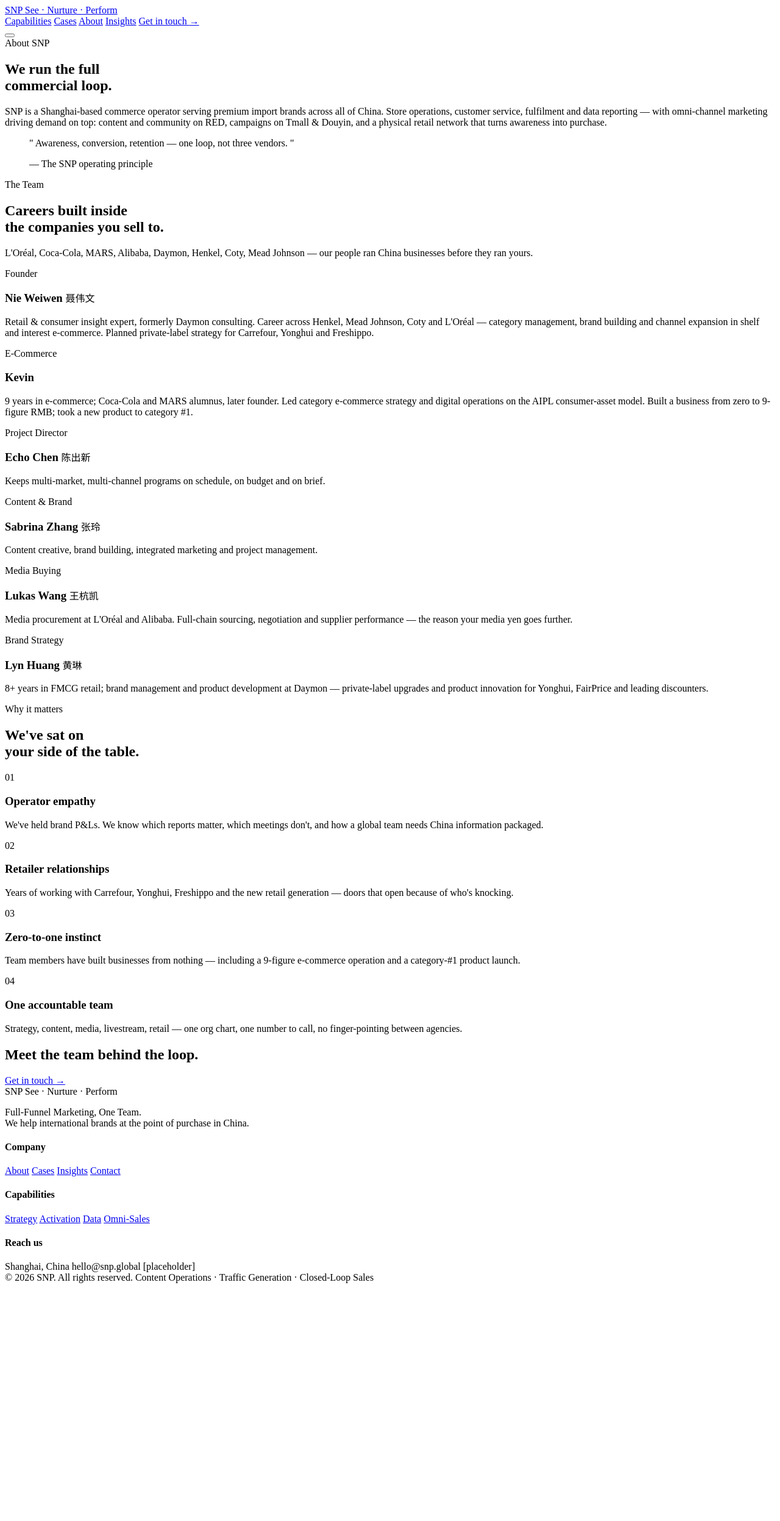
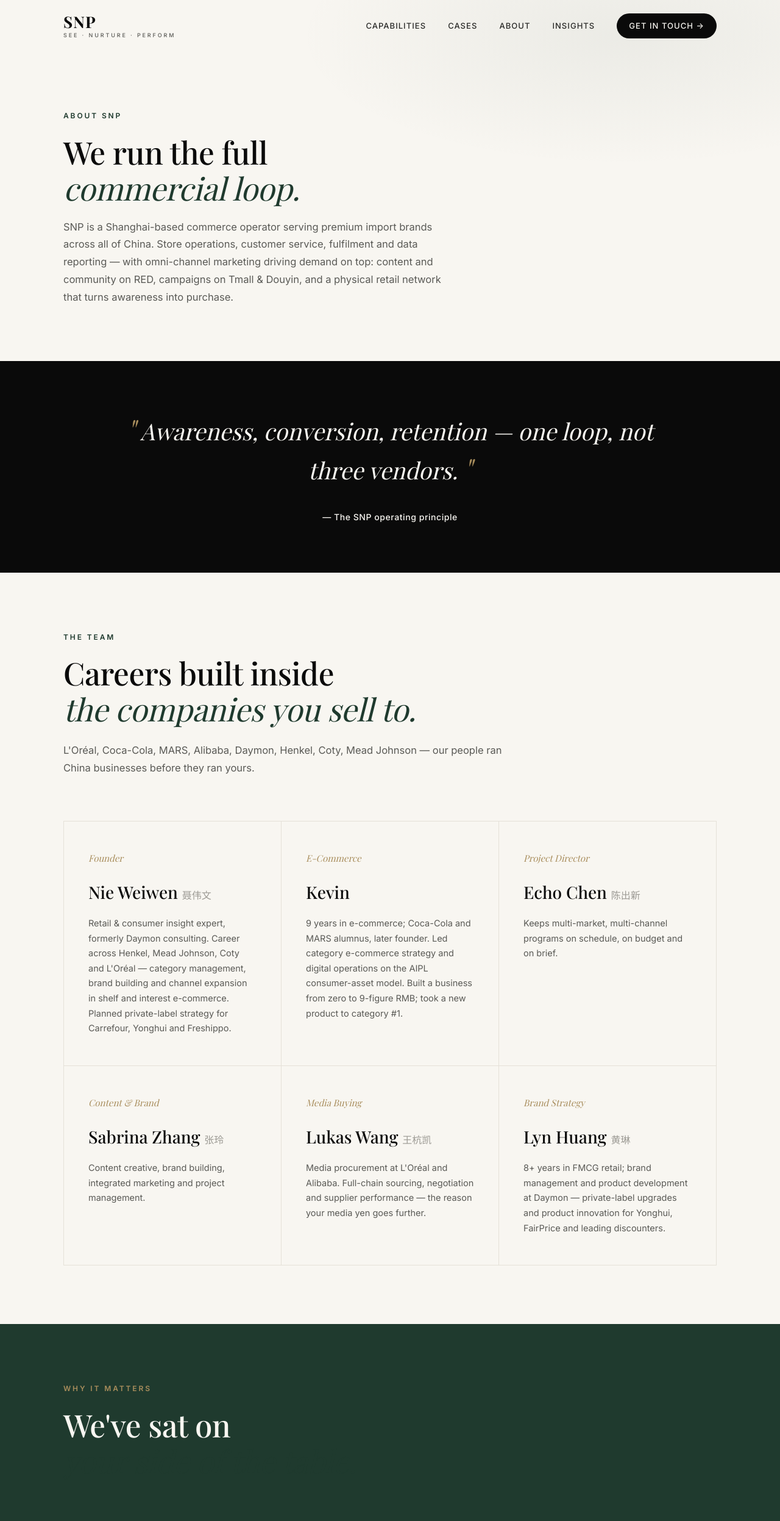
Before and after one commit to ijeni0819-gif/snp-website, a plain HTML site: page about.html in a window 1280 px wide. Shown: the top 2494 px of the page at 61% size. Before the commit the page ends 2112 px from the top, so only its background shows below. Drawn offline with nearby package versions, Linux system fonts and the light colour scheme; the site is published under a folder, as on GitHub Pages, so addresses that start at the root find nothing; a web font is replaced by a local one.

Commit message:
Fix paths for GitHub Pages subpath

```diff
--- a/about.html
+++ b/about.html
@@ -5,25 +5,25 @@
   <meta name="viewport" content="width=device-width, initial-scale=1.0">
   <title>About — SNP | Operators from L'Oréal, Coca-Cola, Alibaba, Daymon</title>
   <meta name="description" content="SNP is a Shanghai-based commerce operator serving premium import brands across China. Our team built careers at L'Oréal, Coca-Cola, MARS, Alibaba, Daymon and Henkel before building yours.">
-  <link rel="icon" href="/assets/favicon.svg" type="image/svg+xml">
+  <link rel="icon" href="./assets/favicon.svg" type="image/svg+xml">
   <link rel="preconnect" href="https://fonts.googleapis.com">
   <link rel="preconnect" href="https://fonts.gstatic.com" crossorigin>
   <link href="https://fonts.googleapis.com/css2?family=Playfair+Display:ital,wght@0,400;0,500;0,600;0,700;1,400&family=Inter:wght@300;400;500;600;700&family=Noto+Sans+SC:wght@300;400;500;600&display=swap" rel="stylesheet">
-  <link rel="stylesheet" href="/assets/css/styles.css">
+  <link rel="stylesheet" href="./assets/css/styles.css">
 </head>
 <body>
   <header class="header" id="header">
     <div class="header-inner">
-      <a href="/" class="logo">
+      <a href="./index.html" class="logo">
         <span class="logo-mark">SNP</span>
         <span class="logo-tagline">See · Nurture · Perform</span>
       </a>
       <nav class="nav">
-        <a href="/services.html" class="nav-link">Capabilities</a>
-        <a href="/cases.html" class="nav-link">Cases</a>
-        <a href="/about.html" class="nav-link">About</a>
-        <a href="/insights.html" class="nav-link">Insights</a>
-        <a href="/contact.html" class="nav-link nav-cta">Get in touch <span class="arrow">→</span></a>
+        <a href="./services.html" class="nav-link">Capabilities</a>
+        <a href="./cases.html" class="nav-link">Cases</a>
+        <a href="./about.html" class="nav-link">About</a>
+        <a href="./insights.html" class="nav-link">Insights</a>
+        <a href "./contact.html" class="nav-link nav-cta">Get in touch <span class="arrow">→</span></a>
       </nav>
       <button class="nav-toggle" aria-label="Toggle menu" id="navToggle"><span></span><span></span></button>
     </div>
@@ -160,7 +160,7 @@
   <section class="section section-cta">
     <div class="container">
       <h2 class="cta-title">Meet the team <span class="serif-italic">behind the loop.</span></h2>
-      <a href="/contact.html" class="btn-primary btn-large">Get in touch <span class="arrow">→</span></a>
+      <a href "./contact.html" class="btn-primary btn-large">Get in touch <span class="arrow">→</span></a>
     </div>
   </section>
 
@@ -177,17 +177,17 @@
         <div class="footer-cols">
           <div class="footer-col">
             <h4>Company</h4>
-            <a href="/about.html">About</a>
-            <a href="/cases.html">Cases</a>
-            <a href="/insights.html">Insights</a>
-            <a href="/contact.html">Contact</a>
+            <a href="./about.html">About</a>
+            <a href="./cases.html">Cases</a>
+            <a href="./insights.html">Insights</a>
+            <a href "./contact.html">Contact</a>
           </div>
           <div class="footer-col">
             <h4>Capabilities</h4>
-            <a href="/services.html#strategy">Strategy</a>
-            <a href="/services.html#activation">Activation</a>
-            <a href="/services.html#data">Data</a>
-            <a href="/services.html#omni-sales">Omni-Sales</a>
+            <a href="./services.html#strategy">Strategy</a>
+            <a href="./services.html#activation">Activation</a>
+            <a href="./services.html#data">Data</a>
+            <a href="./services.html#omni-sales">Omni-Sales</a>
           </div>
           <div class="footer-col">
             <h4>Reach us</h4>
@@ -203,6 +203,6 @@
     </div>
   </footer>
 
-  <script src="/assets/js/main.js"></script>
+  <script src="./assets/js/main.js"></script>
 </body>
 </html>
```
Also changed, not shown: cases.html (+18 -18 lines), contact.html (+17 -17 lines), index.html (+24 -24 lines), insights.html (+18 -18 lines), services.html (+18 -18 lines).
